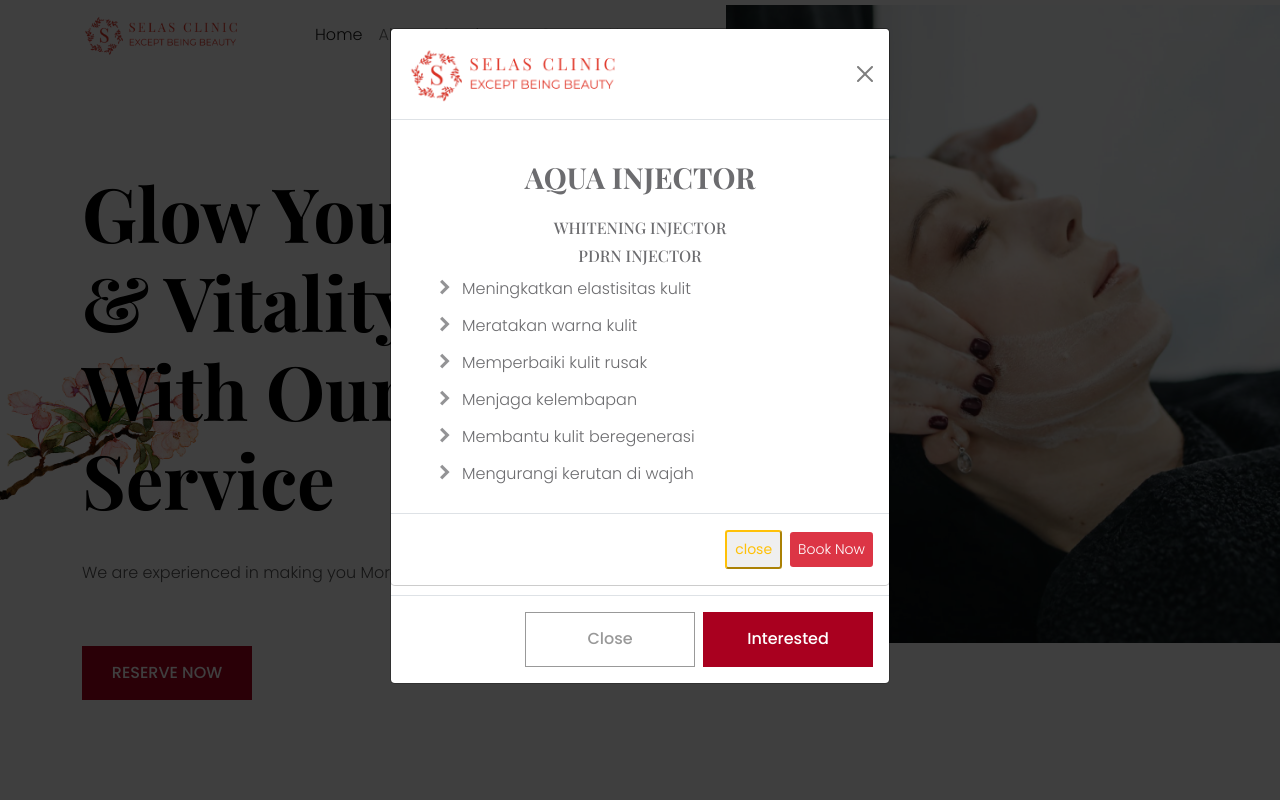
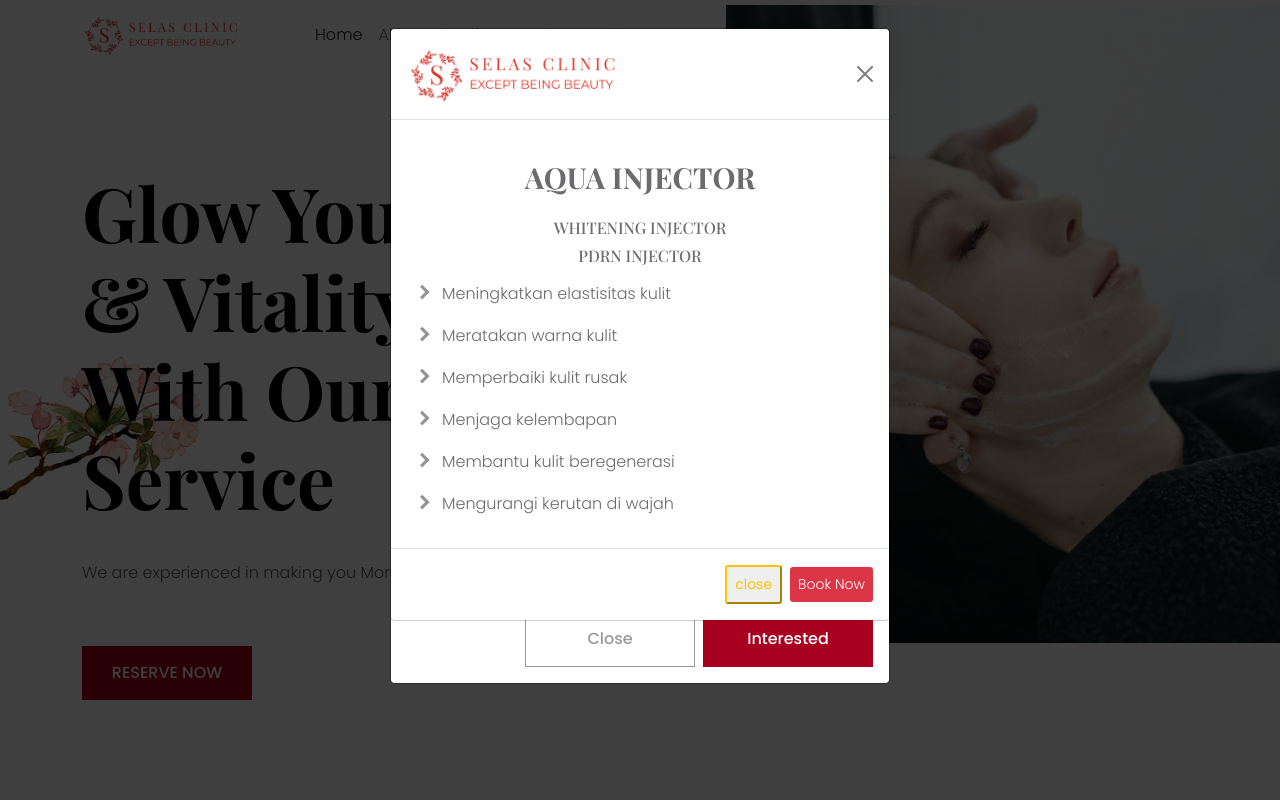
Before and after one commit to northern-king/selaswebsite, a PHP site: page /home.html in a window 1280 px wide, after a click on "Read More". Run offline with PHP 8.4, Linux system fonts and the light colour scheme.

Commit message:
fixing aligning text

```diff
--- a/css/style.css
+++ b/css/style.css
@@ -518,7 +518,8 @@ section {
 .modal-dialog .modal-content .modal-body li {
     display: flex;
     justify-content: left;
-    margin: 10px 30px;
+    margin: 15px 10px;
+    text-align: center;
 }
 .bx {
     font-size: 25px;
```
